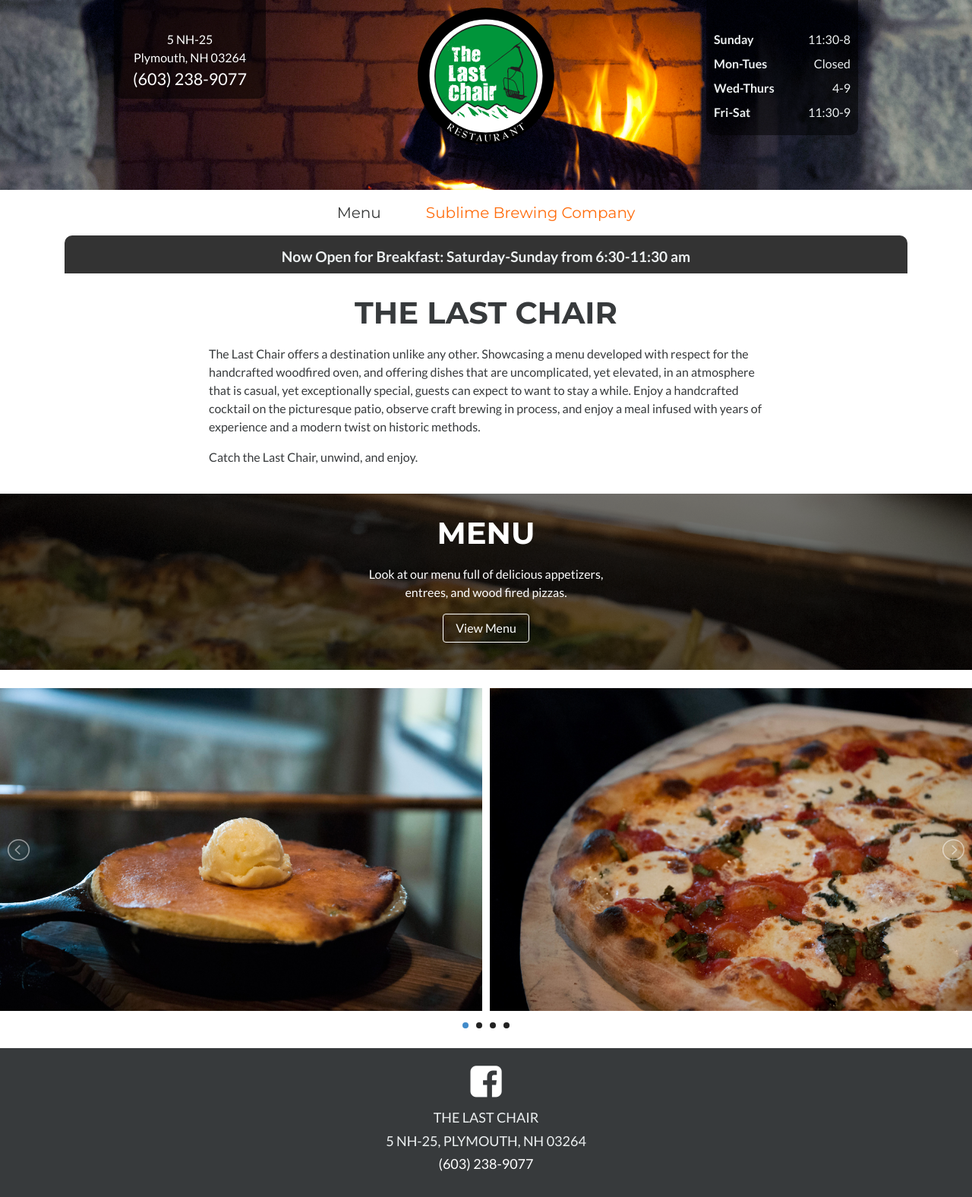
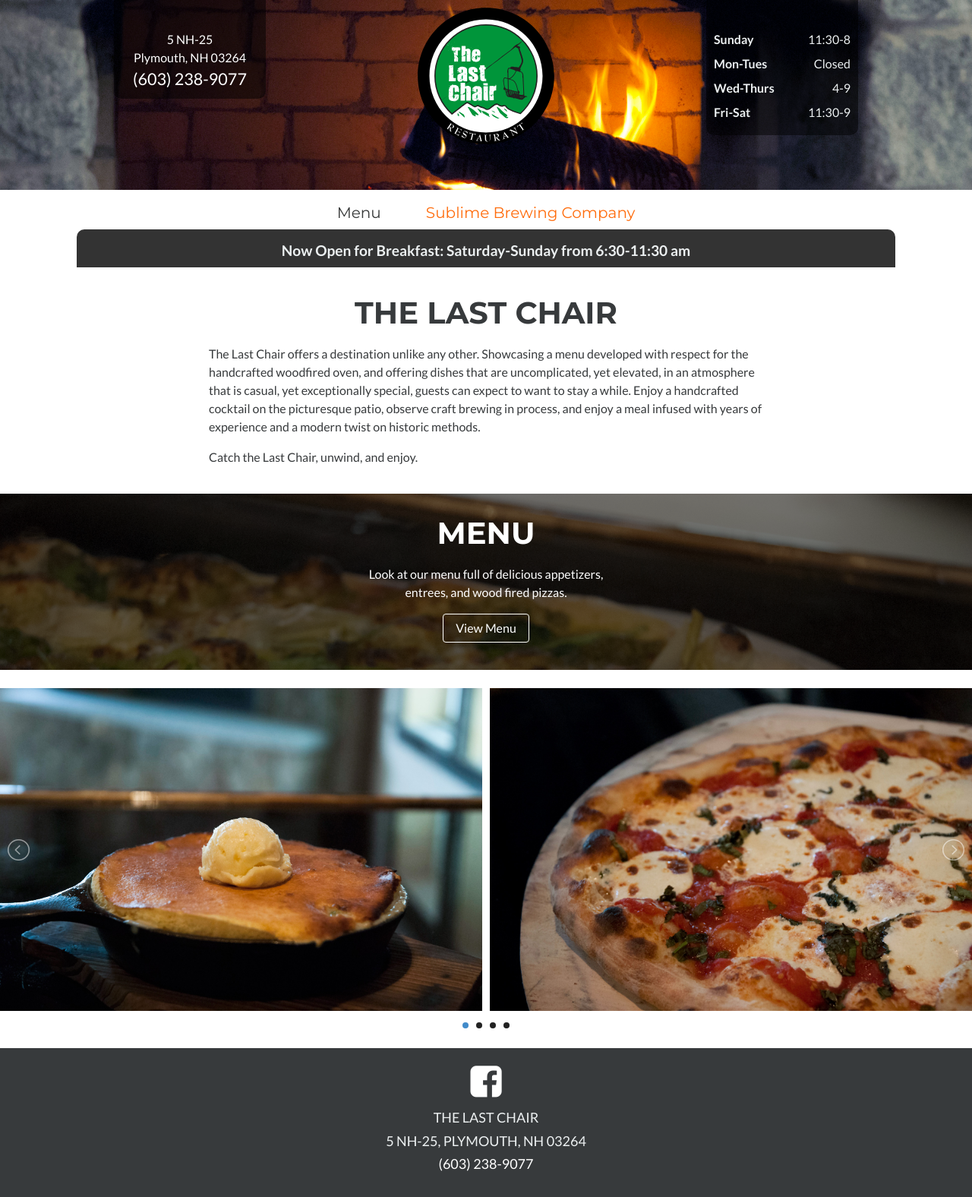
Before and after one commit to mtfullerton/thelastchair, a Jekyll site: the page built from index.html, in a window 1280 px wide. Shown: the whole page at 76% size. Built offline with Jekyll 4.4.1, drawn with Linux system fonts in a browser that asks for light colours; nearby versions of some CDN libraries.

Commit message:
Updated '_includes/header.html' via CloudCannon

```diff
--- a/_includes/header.html
+++ b/_includes/header.html
@@ -35,7 +35,7 @@
           <a class="nav-link-sublime" href="https://www.sublimebrewingco.com/">Sublime Brewing Company</a>
         </li>
       </ul>
+      <div class="annoucement">Now Open for Breakfast: Saturday-Sunday from 6:30-11:30 am</div>
     </nav>
-      <div class="annoucement">Now Open for Breakfast: Saturday-Sunday from 6:30-11:30 am</div>
   </div>
 </header>
```
